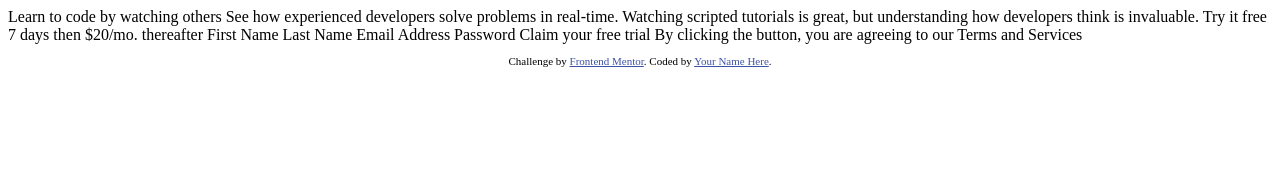
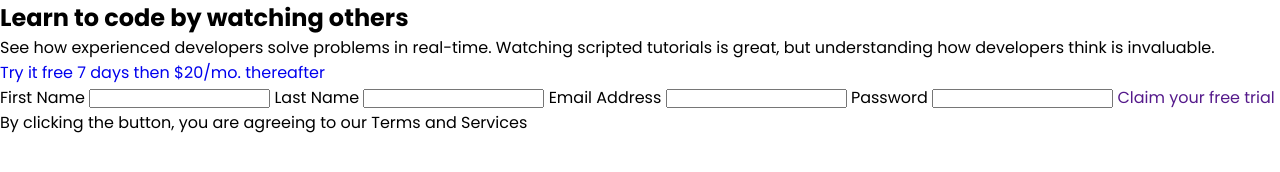
Before and after one commit to ismailcet/FrontendMentor-Sign-upForm, a plain HTML site: page index.html in a window 1280 px wide. Drawn offline with Linux system fonts and the light colour scheme.

Commit message:
Intro component with sign-up form

```diff
--- a/index.html
+++ b/index.html
@@ -6,37 +6,40 @@
 
   <link rel="icon" type="image/png" sizes="32x32" href="./images/favicon-32x32.png">
 
+  <!-- Style -->
+  <link rel="stylesheet" href="style.css">
+
   <title>Frontend Mentor | Intro component with sign up form</title>
 
-  <!-- Feel free to remove these styles or customise in your own stylesheet 👍 -->
-  <style>
-    .attribution { font-size: 11px; text-align: center; }
-    .attribution a { color: hsl(228, 45%, 44%); }
-  </style>
+
 </head>
 <body>
+  <main class="section">
+    <section class="section-center">
+      <div class="text">
+        <h1 class="title">Learn to code by watching others</h1>
+        <p class="info">See how experienced developers solve problems in real-time. Watching scripted tutorials is great,
+          but understanding how developers think is invaluable.</p>
+      </div>
 
-  Learn to code by watching others
-
-  See how experienced developers solve problems in real-time. Watching scripted tutorials is great,
-  but understanding how developers think is invaluable.
-
-  Try it free 7 days then $20/mo. thereafter
-
-  First Name
-  Last Name
-  Email Address
-  Password
-
-  Claim your free trial
-
-  By clicking the button, you are agreeing to our Terms and Services
-
-  <footer>
-    <p class="attribution">
-      Challenge by <a href="https://www.frontendmentor.io?ref=challenge" target="_blank">Frontend Mentor</a>.
-      Coded by <a href="#">Your Name Here</a>.
-    </p>
-  </footer>
+      <div class="content">
+        <a href="#" class="btn btn-blue">Try it free 7 days then $20/mo. thereafter</a>
+        <form class="form">
+          <label for="fName">First Name</label>
+          <input type="text" class="input" id="fName">
+          <label for="lName">Last Name</label>
+          <input type="text" class="input" id="lName">
+          <label for="email">Email Address</label>
+          <input type="email" class="input" id="email">
+          <label for="pass">Password</label>
+          <input type="password" class="input" id="pass">
+          <a href="" class="btn btn-claim" id="submit">Claim your free trial</a>
+          <p class="term">By clicking the button, you are agreeing to our Terms and Services</p>
+        </form>
+      </div>
+    </section>
+  </main>
+  <!-- Javascript -->
+  <script src="script.js"></script>
 </body>
 </html>
--- a/style.css
+++ b/style.css
@@ -0,0 +1,35 @@
+/* Fonts */
+@import url('https://fonts.googleapis.com/css2?family=Poppins:wght@400;500;600;700&display=swap');
+/* font-family:  */
+
+/* Global Variables */
+:root{
+
+    --clr-red:hsl(0, 100%, 74%);
+    --clr-green:hsl(154, 59%, 51%);
+    --clr-blue:hsl(248, 32%, 49%);
+    --clr-dark-blue:hsl(249, 10%, 26%);
+    --clr-grayish-blue:hsl(246, 25%, 77%);
+    --ff-primary:'Poppins', sans-serif;
+    --radius:0.5rem;
+    --transition:all 0.5s linear;
+}
+
+/* Global Styles */
+*,::after,::before{
+    margin: 0;
+    padding: 0;
+    box-sizing: border-box;
+}
+body{
+    font-family: var(--ff-primary);
+}
+ul{
+    list-style-type: none;
+}
+a{
+    text-decoration: none;
+}
+img:not(.logo){
+    width: 100%;
+}
```
